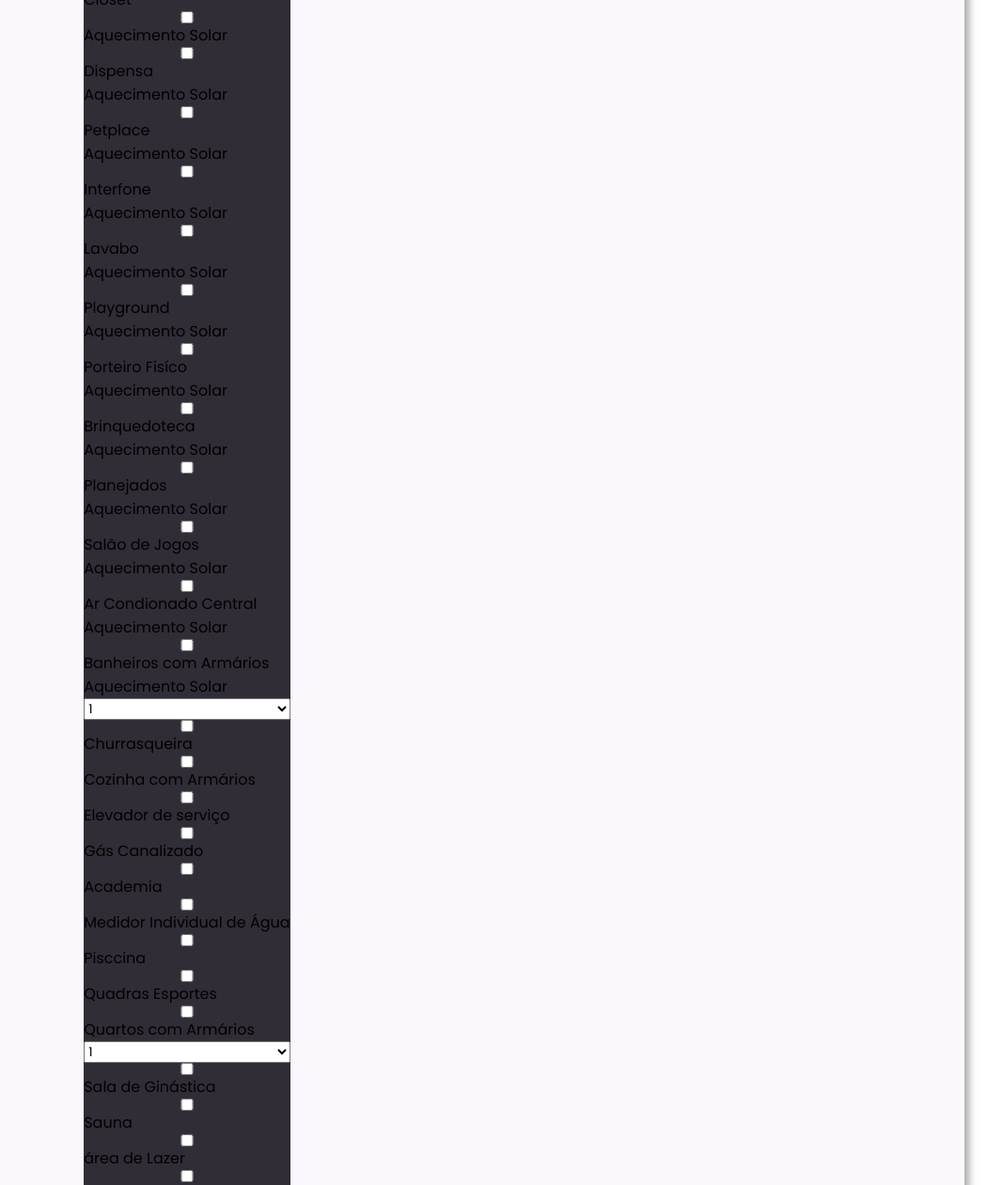
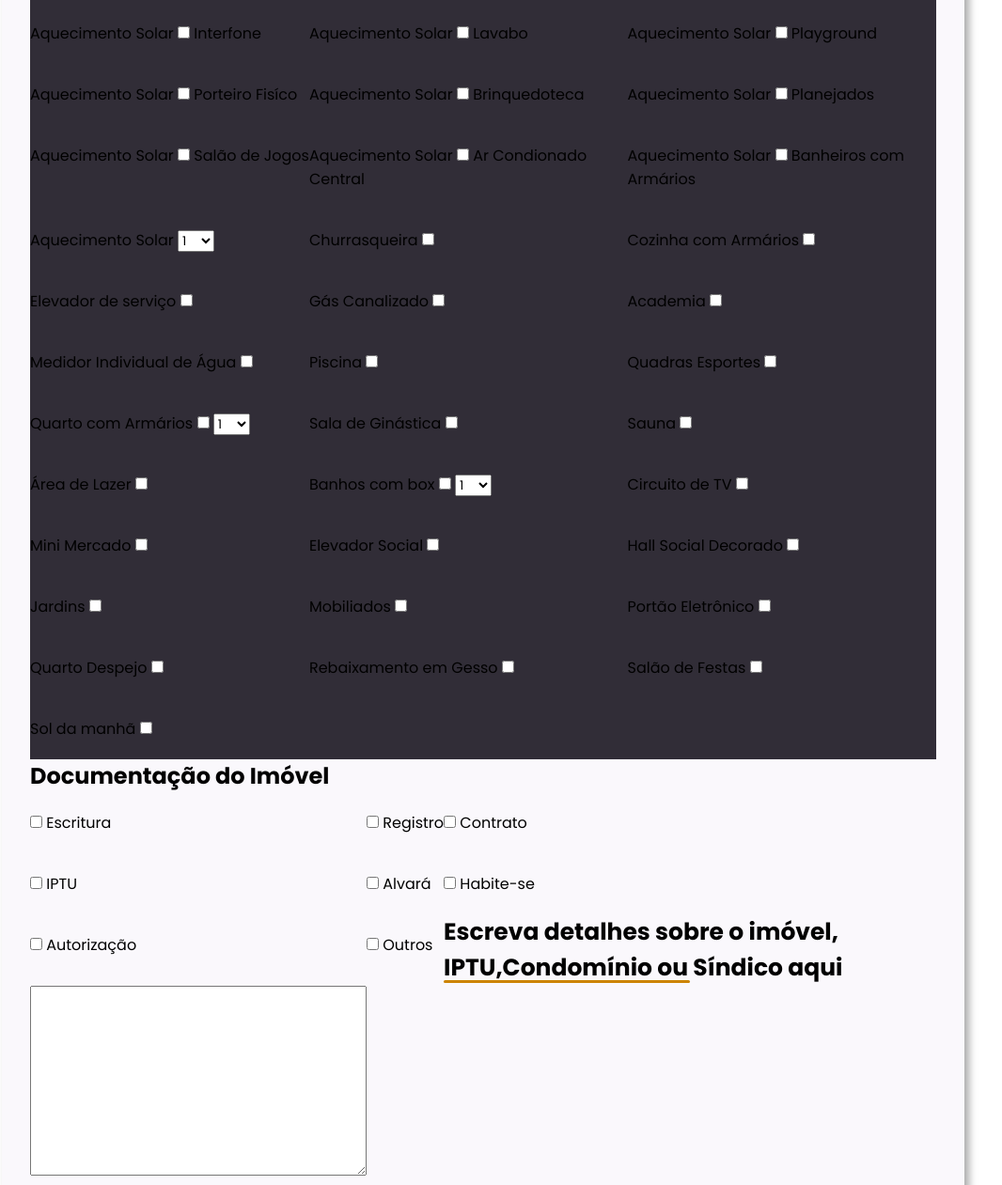
Before and after one commit to DavyMeireles/HG_web, a plain HTML site: page index.html in a window 1280 px wide. Shown: the part 1341-2602 px from the top of the page at 94% size, without its empty margins (126-1192 px from the left). Drawn offline with Linux system fonts and the light colour scheme.

Commit message:
fix: grid in inputs

```diff
--- a/Assets/CSS/estilos.css
+++ b/Assets/CSS/estilos.css
@@ -1,22 +1,22 @@
 @import url('https://fonts.googleapis.com/css2?family=Poppins:wght@200;300;400;500;600;700&display=swap');
 
-:root{
+:root {
     --color-light-50: #faf8fc;
     --color-dark-50: #797984;
     --color-dark-100: #312d37;
     --color-dark-1000: #000;
 
 
-    --color-orange-50:#FF8C00;
+    --color-orange-50: #FF8C00;
     --color-orange-00: #FFA500;
     --color-orange-100: #cc8400;
 
 
-    --color-gradient: linear-gradient(90deg, var(--color-orange-00),var(--color-orange-50),var(--color-orange-100));
+    --color-gradient: linear-gradient(90deg, var(--color-orange-00), var(--color-orange-50), var(--color-orange-100));
 }
 
 
-*{
+* {
     font-family: 'Poppins', sans-serif;
     margin: 0;
     padding: 0;
@@ -24,7 +24,7 @@
 
 }
 
-#container{
+#container {
     height: 100vh;
     width: 100%;
     display: flex;
@@ -33,7 +33,7 @@
 
 }
 
-#login_form{
+#login_form {
     margin-top: 20px;
     display: flex;
     flex-wrap: wrap;
@@ -47,27 +47,27 @@
     box-shadow: 5px 5px 8px rgba(0, 0, 0, 0.336);
 }
 
-#div1{
+#div1 {
     width: 100%;
 }
 
-#caixa{
+#caixa {
     display: flex;
     justify-content: space-between;
 }
 
-.cabeca{
+.cabeca {
     display: flex;
     align-items: center;
     justify-content: space-between;
 }
 
-p{
+p {
     font-size: 25px;
     position: relative;
 }
 
-p::before{
+p::before {
     position: absolute;
     content: "";
     width: 50%;
@@ -78,38 +78,45 @@ p::before{
 
 }
 
-#lua{
+#lua {
     cursor: pointer;
     font-size: 25px;
 }
 
-.inputbox{
+.inputbox {
     display: flex;
     flex-wrap: wrap;
     justify-content: space-between;
     padding: 10px;
 }
 
-#caixa2{
+#caixa2 {
     display: flex;
     flex-wrap: wrap;
     justify-content: space-between;
 }
 
-.input-field{
+.input-field {
     display: flex;
     flex-wrap: wrap;
     justify-content: space-between;
     padding: 10px;
 }
 
-.inputcheck{
-    display: flex;
-    flex-direction: column;
-    flex-wrap: wrap;
-    width: fit-content;
-    justify-content: space-between;
+.div-container-checkbox {
     background-color: #312d37;
-    height: fit-content;
+}
 
+input[type="radio"] {
+    margin-left: 10px;
 }
+
+.grid {
+    display: grid;
+    grid-template-columns: auto auto auto;
+}
+
+.grid-item {
+    text-align: start;
+    padding: 20px 0px;
+}
--- a/index.html
+++ b/index.html
@@ -1,12 +1,16 @@
 <!DOCTYPE html>
 <html lang="pt-br">
+
 <head>
     <meta charset="UTF-8">
     <meta name="viewport" content="width=device-width, initial-scale=1.0">
     <title>Ficha de Captação HG Soluções Imobiliárias</title>
-    <link rel="stylesheet" href="https://cdnjs.cloudflare.com/ajax/libs/font-awesome/6.4.0/css/all.min.css" integrity="sha512-iecdLmaskl7CVkqkXNQ/ZH/XLlvWZOJyj7Yy7tcenmpD1ypASozpmT/E0iPtmFIB46ZmdtAc9eNBvH0H/ZpiBw==" crossorigin="anonymous" referrerpolicy="no-referrer" />
+    <link rel="stylesheet" href="https://cdnjs.cloudflare.com/ajax/libs/font-awesome/6.4.0/css/all.min.css"
+        integrity="sha512-iecdLmaskl7CVkqkXNQ/ZH/XLlvWZOJyj7Yy7tcenmpD1ypASozpmT/E0iPtmFIB46ZmdtAc9eNBvH0H/ZpiBw=="
+        crossorigin="anonymous" referrerpolicy="no-referrer" />
     <link rel="stylesheet" href="Assets/CSS/estilos.css">
 </head>
+
 <body>
     <main id="container">
         <form id="login_form">
@@ -312,37 +316,68 @@
                 <h2>Detalhes Adicionais</h2>
                 <label for="caracteristicas">
                     Caracteristicas do Imóvel/ Condomínio
-                    <div class="inputcheck">
+                    <div class="div-container-checkbox grid">
+                        <div class="grid-item">
                             <label for="aquecimentoSolar"> Aquecimento Solar</label>
                             <input type="checkbox" name="aquecimentoSolar" id="aquecimentoSolar">
+                        </div>
+                        <div class="grid-item">
                             <label for="areaprivativa"> Área Privativa</label>
                             <input type="checkbox" name="areaprivativa" id="areaprivativa">
+                        </div>
+                        <div class="grid-item">
                             <label for="banhoEmpregados"> Banho Empregados</label>
                             <input type="checkbox" name="banhoEmpregados" id="banhoEmpregados">
+                        </div>
+                        <div class="grid-item">
                             <label for="closet"> Closet</label>
                             <input type="checkbox" name="closet" id="closet">
+                        </div>
+                        <div class="grid-item">
                             <label for=""> Aquecimento Solar</label>
                             <input type="checkbox" name="caracteristicas" id="caracteristicas"> Dispensa
+                        </div>
+                        <div class="grid-item">
                             <label for=""> Aquecimento Solar</label>
                             <input type="checkbox" name="caracteristicas" id="caracteristicas"> Petplace
+                        </div>
+                        <div class="grid-item">
                             <label for=""> Aquecimento Solar</label>
                             <input type="checkbox" name="caracteristicas" id="caracteristicas"> Interfone
+                        </div>
+                        <div class="grid-item">
                             <label for=""> Aquecimento Solar</label>
                             <input type="checkbox" name="caracteristicas" id="caracteristicas"> Lavabo
+                        </div>
+                        <div class="grid-item">
                             <label for=""> Aquecimento Solar</label>
                             <input type="checkbox" name="caracteristicas" id="caracteristicas"> Playground
+                        </div>
+                        <div class="grid-item">
                             <label for=""> Aquecimento Solar</label>
                             <input type="checkbox" name="caracteristicas" id="caracteristicas"> Porteiro Fisíco
+                        </div>
+                        <div class="grid-item">
                             <label for=""> Aquecimento Solar</label>
                             <input type="checkbox" name="caracteristicas" id="caracteristicas"> Brinquedoteca
+                        </div>
+                        <div class="grid-item">
                             <label for=""> Aquecimento Solar</label>
                             <input type="checkbox" name="caracteristicas" id="caracteristicas"> Planejados
+                        </div>
+                        <div class="grid-item">
                             <label for=""> Aquecimento Solar</label>
                             <input type="checkbox" name="caracteristicas" id="caracteristicas"> Salão de Jogos
+                        </div>
+                        <div class="grid-item">
                             <label for=""> Aquecimento Solar</label>
                             <input type="checkbox" name="caracteristicas" id="caracteristicas"> Ar Condionado Central
+                        </div>
+                        <div class="grid-item">
                             <label for=""> Aquecimento Solar</label>
                             <input type="checkbox" name="caracteristicas" id="caracteristicas"> Banheiros com Armários
+                        </div>
+                        <div class="grid-item">
                             <label for=""> Aquecimento Solar</label>
                             <select name="banhos-armarios" id="banhos-armarios">
                                 <option value="">1</option>
@@ -350,72 +385,147 @@
                                 <option value="">3</option>
                                 <option value="">+3</option>
                             </select>
-                        <input type="checkbox" name="caracteristicas" id="caracteristicas"> Churrasqueira
-                        <input type="checkbox" name="caracteristicas" id="caracteristicas"> Cozinha com Armários
-                        <input type="checkbox" name="caracteristicas" id="caracteristicas"> Elevador de serviço
-                        <input type="checkbox" name="caracteristicas" id="caracteristicas"> Gás Canalizado
-                        <input type="checkbox" name="caracteristicas" id="caracteristicas"> Academia
-                        <input type="checkbox" name="caracteristicas" id="caracteristicas"> Medidor Individual de Água
-                        <input type="checkbox" name="caracteristicas" id="caracteristicas"> Pisccina
-                        <input type="checkbox" name="caracteristicas" id="caracteristicas"> Quadras Esportes
-                        <input type="checkbox" name="caracteristicas" id="caracteristicas"> Quartos com Armários
+                        </div>
+                        <div class="grid-item">
+                            <label for="">Churrasqueira</label>
+                            <input type="checkbox" name="caracteristicas" id="caracteristicas" />
+                        </div>
+                        <div class="grid-item">
+                            <label for="">Cozinha com Armários</label>
+                            <input type="checkbox" name="caracteristicas" id="caracteristicas" />
+                        </div>
+                        <div class="grid-item">
+                            <label for="">Elevador de serviço</label>
+                            <input type="checkbox" name="caracteristicas" id="caracteristicas" />
+                        </div>
+                        <div class="grid-item">
+                            <label for="">Gás Canalizado</label>
+                            <input type="checkbox" name="caracteristicas" id="caracteristicas" />
+                        </div>
+                        <div class="grid-item">
+                            <label for="">Academia</label>
+                            <input type="checkbox" name="caracteristicas" id="caracteristicas" />
+                        </div>
+                        <div class="grid-item">
+                            <label for="">Medidor Individual de Água</label>
+                            <input type="checkbox" name="caracteristicas" id="caracteristicas" />
+                        </div>
+                        <div class="grid-item">
+                            <label for="">Piscina</label>
+                            <input type="checkbox" name="caracteristicas" id="caracteristicas"/>
+                        </div>
+                        <div class="grid-item">
+                            <label for="">Quadras Esportes</label>
+                            <input type="checkbox" name="caracteristicas" id="caracteristicas"/>
+                        </div>
+                        <div class="grid-item">
+                            <label for="">Quarto com Armários</label>
+                            <input type="checkbox" name="caracteristicas" id="caracteristicas"/>
                             <select name="quarto-armarios" id="quarto-armarios">
                                 <option value="">1</option>
                                 <option value="">2</option>
                                 <option value="">3</option>
                                 <option value="">+3</option>
                             </select>
-                        <input type="checkbox" name="caracteristicas" id="caracteristicas"> Sala de Ginástica
-                        <input type="checkbox" name="caracteristicas" id="caracteristicas"> Sauna
-                        <input type="checkbox" name="caracteristicas" id="caracteristicas"> área de Lazer
-                        <input type="checkbox" name="caracteristicas" id="caracteristicas"> Banhos com Box
+                        </div>
+                        <div class="grid-item">
+                            <label for="">Sala de Ginástica</label>
+                            <input type="checkbox" name="caracteristicas" id="caracteristicas"/>
+                        </div>
+                        <div class="grid-item">
+                            <label for="">Sauna</label>
+                            <input type="checkbox" name="caracteristicas" id="caracteristicas"/>
+                        </div>
+                        <div class="grid-item">
+                            <label for="">Área de Lazer</label>
+                            <input type="checkbox" name="caracteristicas" id="caracteristicas"/>
+                        </div>
+                        <div class="grid-item">
+                            <label for="">Banhos com box</label>
+                            <input type="checkbox" name="caracteristicas" id="caracteristicas"/>
                             <select name="banhos-box" id="banhos-box">
                                 <option value="">1</option>
                                 <option value="">2</option>
                                 <option value="">3</option>
                                 <option value="">+3</option>
                             </select>
-                        <input type="checkbox" name="caracteristicas" id="caracteristicas"> Circuito de TV
-                        <input type="checkbox" name="caracteristicas" id="caracteristicas"> Mini Mercado
-                        <input type="checkbox" name="caracteristicas" id="caracteristicas"> Elevador social
-                        <input type="checkbox" name="caracteristicas" id="caracteristicas"> Hall Social Decorado
-                        <input type="checkbox" name="caracteristicas" id="caracteristicas"> Jardins
-                        <input type="checkbox" name="caracteristicas" id="caracteristicas"> Mobiliados
-                        <input type="checkbox" name="caracteristicas" id="caracteristicas"> Portão Eletrônico
-                        <input type="checkbox" name="caracteristicas" id="caracteristicas"> Quarto Despejo
-                        <input type="checkbox" name="caracteristicas" id="caracteristicas"> Rebaixamento em Gesso
-                        <input type="checkbox" name="caracteristicas" id="caracteristicas"> Salão de Festas
-                        <input type="checkbox" name="caracteristicas" id="caracteristicas"> Sol da Manhã
+                        </div>
+                        <div class="grid-item">
+                            <label for="">Circuito de TV</label>
+                            <input type="checkbox" name="caracteristicas" id="caracteristicas"/>
+                        </div>
+                        <div class="grid-item">
+                            <label for="">Mini Mercado</label>
+                            <input type="checkbox" name="caracteristicas" id="caracteristicas"/>
+                        </div>
+                        <div class="grid-item">
+                            <label for="">Elevador Social</label>
+                            <input type="checkbox" name="caracteristicas" id="caracteristicas"/>
+                        </div>
+                        <div class="grid-item">
+                            <label for="">Hall Social Decorado</label>
+                            <input type="checkbox" name="caracteristicas" id="caracteristicas"/>
+                        </div>
+                        <div class="grid-item">
+                            <label for="">Jardins</label>
+                            <input type="checkbox" name="caracteristicas" id="caracteristicas"/>
+                        </div>
+                        <div class="grid-item">
+                            <label for="">Mobiliados</label>
+                            <input type="checkbox" name="caracteristicas" id="caracteristicas"/>
+                        </div>
+                        <div class="grid-item">
+                            <label for="">Portão Eletrônico</label>
+                            <input type="checkbox" name="caracteristicas" id="caracteristicas"/>
+                        </div>
+                        <div class="grid-item">
+                            <label for="">Quarto Despejo</label>
+                            <input type="checkbox" name="caracteristicas" id="caracteristicas"/>
+                        </div>
+                        <div class="grid-item">
+                            <label for="">Rebaixamento em Gesso</label>
+                            <input type="checkbox" name="caracteristicas" id="caracteristicas"/>
+                        </div>
+                        <div class="grid-item">
+                            <label for="">Salão de Festas</label>
+                            <input type="checkbox" name="caracteristicas" id="caracteristicas"/>
+                        </div>
+                        <div class="grid-item">
+                            <label for="">Sol da manhã</label>
+                            <input type="checkbox" name="caracteristicas" id="caracteristicas"/>
+                        </div>
                     </div>
                 </label>
                 <h2>Documentação do Imóvel</h2>
-                <label for="docuemntacao">
-                        <div class="inputs">
+                <label for="documentacao">
+                    <div class="grid">
+                        <div class="grid-item">
                             <input type="checkbox" name="docuemntacao" id="docuemntacao"> Escritura
                         </div>
-                        <div class="inputs">
+                        <div class="grid-item">
                             <input type="checkbox" name="docuemntacao" id="docuemntacao"> Registro
                         </div>
-                        <div class="inputs">
+                        <div class="grid-item">
                             <input type="checkbox" name="docuemntacao" id="docuemntacao"> Contrato
                         </div>
-                        <div class="inputs">
+                        <div class="grid-item">
                             <input type="checkbox" name="docuemntacao" id="docuemntacao"> IPTU
                         </div>
-                        <div class="inputs">
+                        <div class="grid-item">
                             <input type="checkbox" name="docuemntacao" id="docuemntacao"> Alvará
                         </div>
-                        <div class="inputs">
+                        <div class="grid-item">
                             <input type="checkbox" name="docuemntacao" id="docuemntacao"> Habite-se
                         </div>
-                        <div class="inputs">
+                        <div class="grid-item">
                             <input type="checkbox" name="docuemntacao" id="docuemntacao"> Autorização
                         </div>
-                        <div class="inputs">
+                        <div class="grid-item">
                             <input type="checkbox" name="docuemntacao" id="docuemntacao"> Outros
                         </div>
                         <p><b>Escreva detalhes sobre o imóvel, IPTU,Condomínio ou Síndico aqui</b></p>
                         <textarea id="" cols="30" rows="10"> </textarea>
+                    </div>
                 </label>
             </div>
             <div id="caixa">
@@ -450,4 +560,5 @@
         </form>
     </main>
 </body>
+
 </html>
```
Lines whose indentation alone changed are shown as unchanged.
